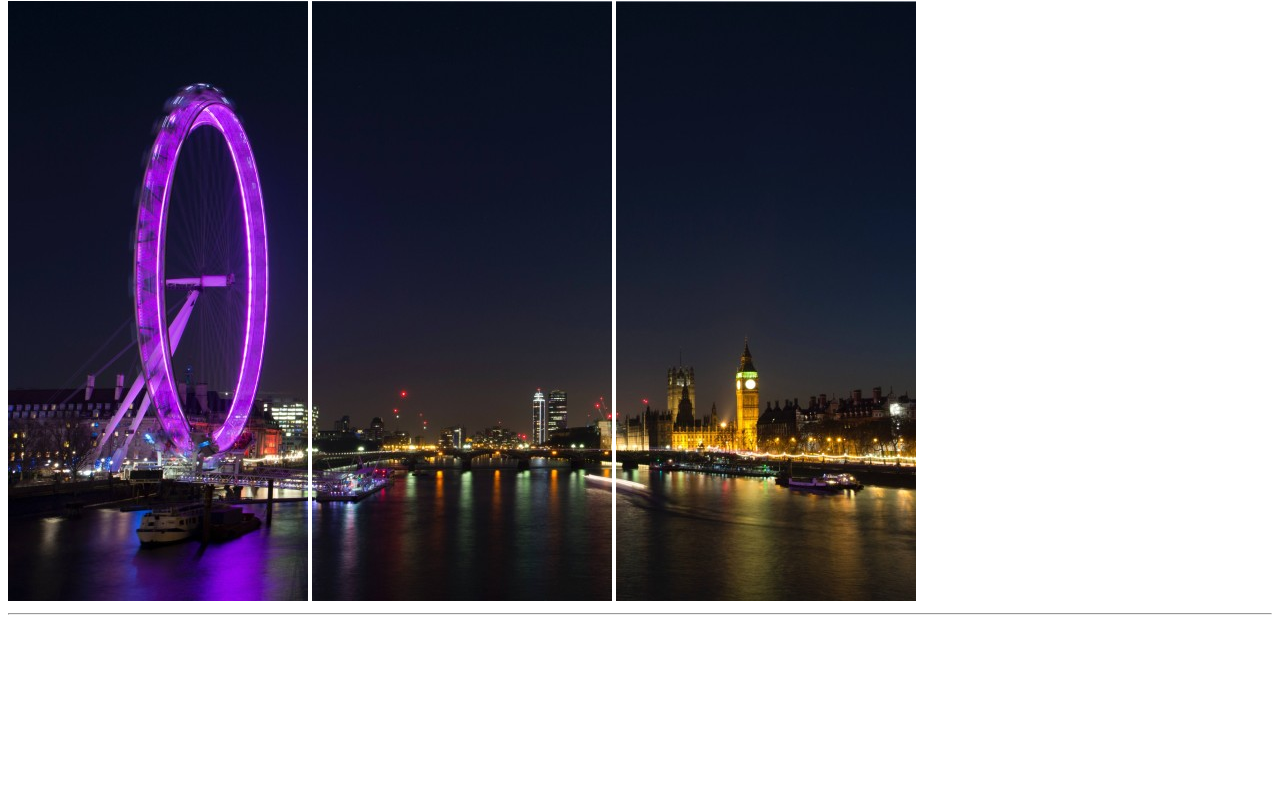
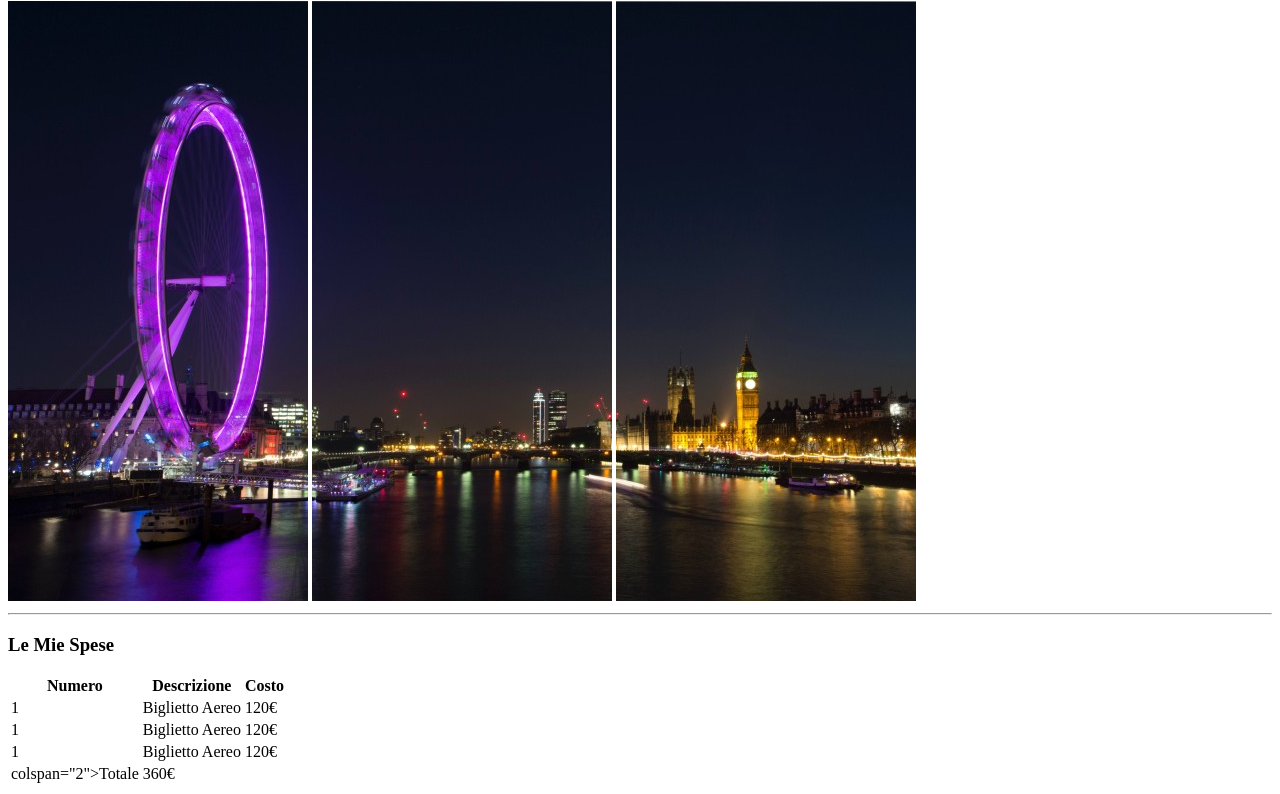
Before and after one commit to DaviLeoMeda/html-london-trip, a plain HTML site: page index.html in a window 1280 px wide. Shown: the part 79-873 px from the top of the page. Before the commit the page ends 800 px from the top, so only its background shows below. Drawn offline with Linux system fonts and the light colour scheme.

Commit message:
Secondo Passaggio - Tabella

```diff
--- a/index.html
+++ b/index.html
@@ -14,6 +14,49 @@
 
     <hr>
 
+    <h3>Le Mie Spese</h3>
+
+    <table>
+        <!-- Intestazione Tabella -->
+        <thead>
+            <tr>
+                <th>Numero</th>
+                <th>Descrizione</th>
+                <th>Costo</th>
+            </tr>
+        </thead>
+
+        <tbody>
+            <!-- Intestazione Blocco 1 -->
+            <tr>
+                <td>1</td>
+                <td>Biglietto Aereo</td>
+                <td>120€</td>
+            </tr>
+
+            <!-- Intestazione Blocco 2 -->
+            <tr>
+                <td>1</td>
+                <td>Biglietto Aereo</td>
+                <td>120€</td>
+            </tr>
+
+             <!-- Intestazione Blocco 3 -->
+             <tr>
+                <td>1</td>
+                <td>Biglietto Aereo</td>
+                <td>120€</td>
+            </tr>
+
+             <!-- Intestazione Blocco Finale -->
+             <tr>
+                <td> colspan="2">Totale</td>
+                <td>360€</td>
+            </tr>
+        </tbody>
+    </table>
+
+
 
 
 </body>
```
